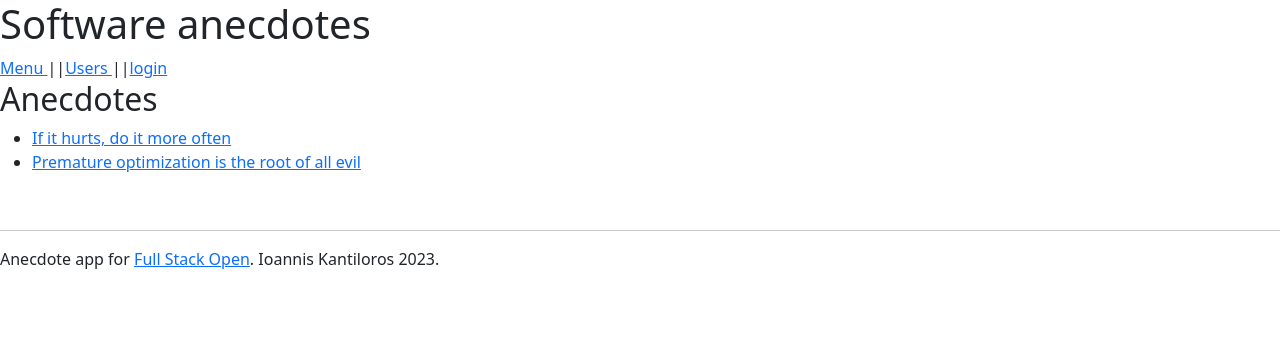
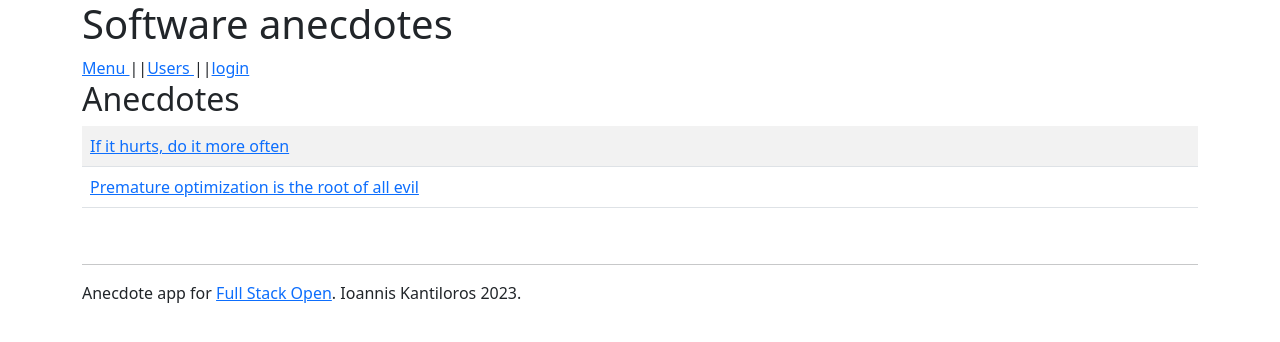
Before and after one commit to ondairos/routed-anecdotes-main, a React (Create React App) app: page / in a window 1280 px wide. Shown: the top 342 px of the page. Built offline with nearby package versions, Linux system fonts and the light colour scheme.

Commit message:
added bootstrap table to list display

```diff
--- a/src/App.js
+++ b/src/App.js
@@ -1,5 +1,6 @@
 import { useState } from 'react'
 import { useField } from './hooks'
+import Table from 'react-bootstrap/Table';
 
 // react router
 import { Routes, Route, Link, useNavigate, useMatch } from 'react-router-dom'
@@ -32,13 +33,30 @@
   )
 }
 
+// const AnecdoteList = ({ anecdotes }) => (
+//   <div>
+//     <h2>Anecdotes</h2>
+//     <ul>
+//       {anecdotes.map(anecdote => <li key={anecdote.id} ><Link to={`/anecdotelist/${anecdote.id}`}>{anecdote.content}</Link></li>)}
+//     </ul>
+//   </div>
+// )
+
 const AnecdoteList = ({ anecdotes }) => (
   <div>
     <h2>Anecdotes</h2>
-    <ul>
-      {anecdotes.map(anecdote => <li key={anecdote.id} ><Link to={`/anecdotelist/${anecdote.id}`}>{anecdote.content}</Link></li>)}
-    </ul>
-  </div>
+    <Table striped>
+      <tbody>
+        {anecdotes.map(anecdote =>
+          <tr key={anecdote.id} >
+            <td>
+              <Link to={`/anecdotelist/${anecdote.id}`}>{anecdote.content}
+              </Link>
+            </td>
+          </tr>)}
+      </tbody>
+    </Table>
+  </div >
 )
 
 const Login = (props) => {
@@ -218,7 +236,7 @@
 
 
   return (
-    <div>
+    <div className='container'>
       <h1>Software anecdotes</h1>
       {/* <Menu />
       <AnecdoteList anecdotes={anecdotes} />
```
